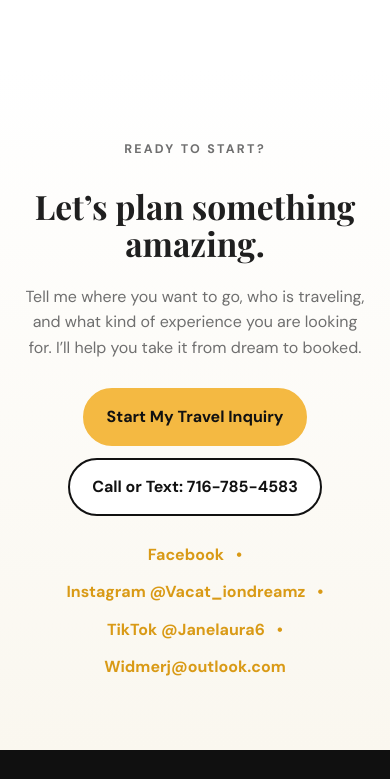
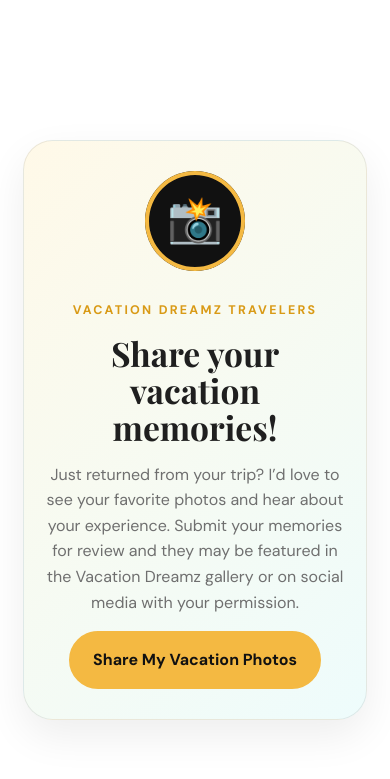
Before and after one commit to Widmerj-sept/vacation-dreamz, a plain HTML site: page index.html in a window 390 px wide. Shown: the part 8765-9544 px from the top of the page. Drawn offline with nearby package versions, Linux system fonts and the light colour scheme.

Commit message:
Add files via upload

```diff
--- a/index.html
+++ b/index.html
@@ -19,6 +19,7 @@
     <nav class="nav-links">
       <a href="#services">Trips</a>
       <a href="gallery.html">Gallery</a>
+      <a href="https://tally.so/r/2Epejb" target="_blank" rel="noopener">Share Photos</a>
       <a href="#about">About</a>
       <a href="#agent">Become an Agent</a>
       <a href="intake.html" class="nav-cta">Plan My Vacation</a>
@@ -170,7 +171,20 @@
       </div>
     </section>
 
-    <section class="contact section" id="contact">
+
+    <section class="share-photos section" id="share-photos">
+      <div class="share-photos-card">
+        <div class="share-photos-icon">📸</div>
+        <div>
+          <p class="eyebrow">VACATION DREAMZ TRAVELERS</p>
+          <h2>Share your vacation memories!</h2>
+          <p>Just returned from your trip? I’d love to see your favorite photos and hear about your experience. Submit your memories for review and they may be featured in the Vacation Dreamz gallery or on social media with your permission.</p>
+          <a class="btn btn-primary" href="https://tally.so/r/2Epejb" target="_blank" rel="noopener">Share My Vacation Photos</a>
+        </div>
+      </div>
+    </section>
+
+<section class="contact section" id="contact">
       <div class="contact-card">
         <p class="eyebrow">READY TO START?</p>
         <h2>Let’s plan something amazing.</h2>
--- a/styles.css
+++ b/styles.css
@@ -658,3 +658,49 @@ footer {
     margin-bottom: 72px;
   }
 }
+
+
+/* Client vacation photo submission */
+.share-photos {
+  background: #ffffff;
+}
+.share-photos-card {
+  max-width: 1050px;
+  margin: 0 auto;
+  display: grid;
+  grid-template-columns: 110px 1fr;
+  gap: 30px;
+  align-items: center;
+  padding: 42px;
+  border-radius: 30px;
+  background: linear-gradient(135deg, #fff9e8, #eefcfc);
+  border: 1px solid rgba(17,17,17,.08);
+  box-shadow: 0 16px 42px rgba(17,17,17,.07);
+}
+.share-photos-icon {
+  width: 100px;
+  height: 100px;
+  display: grid;
+  place-items: center;
+  border-radius: 50%;
+  background: #111;
+  font-size: 2.8rem;
+  box-shadow: inset 0 0 0 4px #f4b942;
+}
+.share-photos-card h2 {
+  margin-bottom: 14px;
+}
+.share-photos-card p:not(.eyebrow) {
+  color: var(--muted);
+  max-width: 760px;
+}
+@media (max-width: 700px) {
+  .share-photos-card {
+    grid-template-columns: 1fr;
+    text-align: center;
+    padding: 30px 22px;
+  }
+  .share-photos-icon {
+    margin: 0 auto;
+  }
+}
```
Also changed, not shown: gallery.html (+2 -0 lines).
